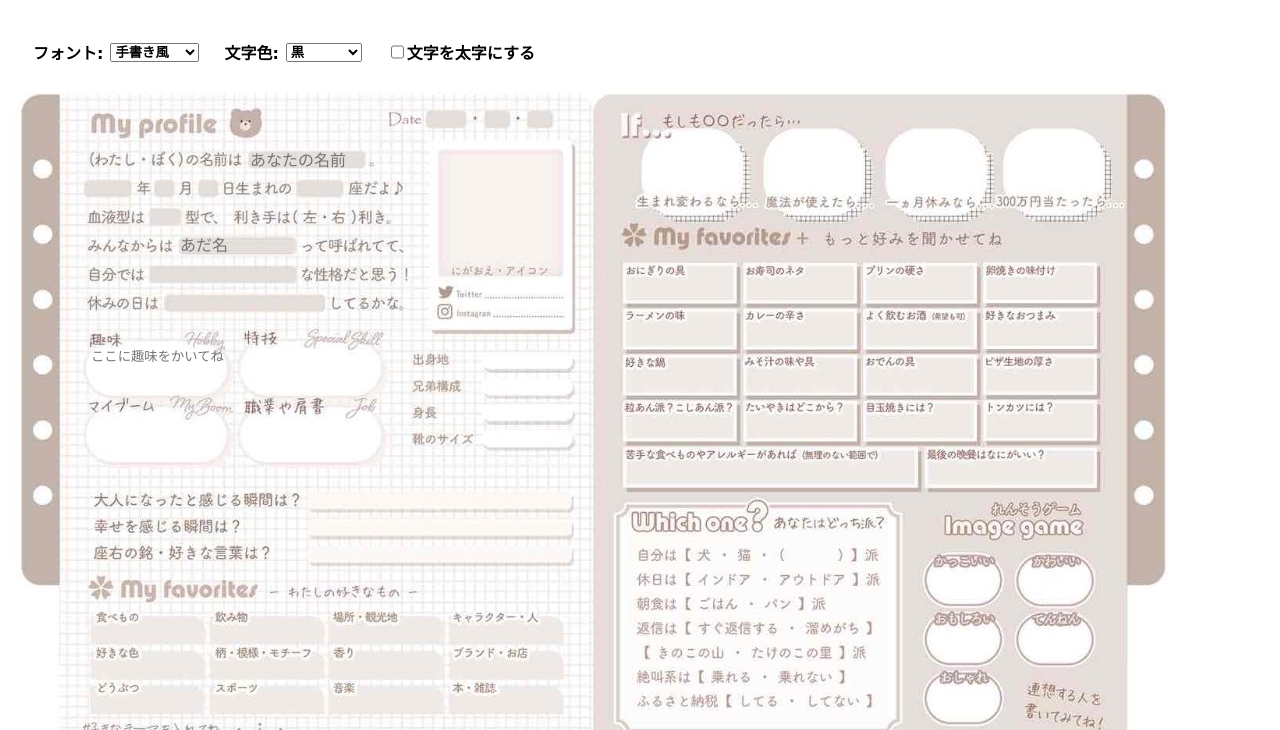
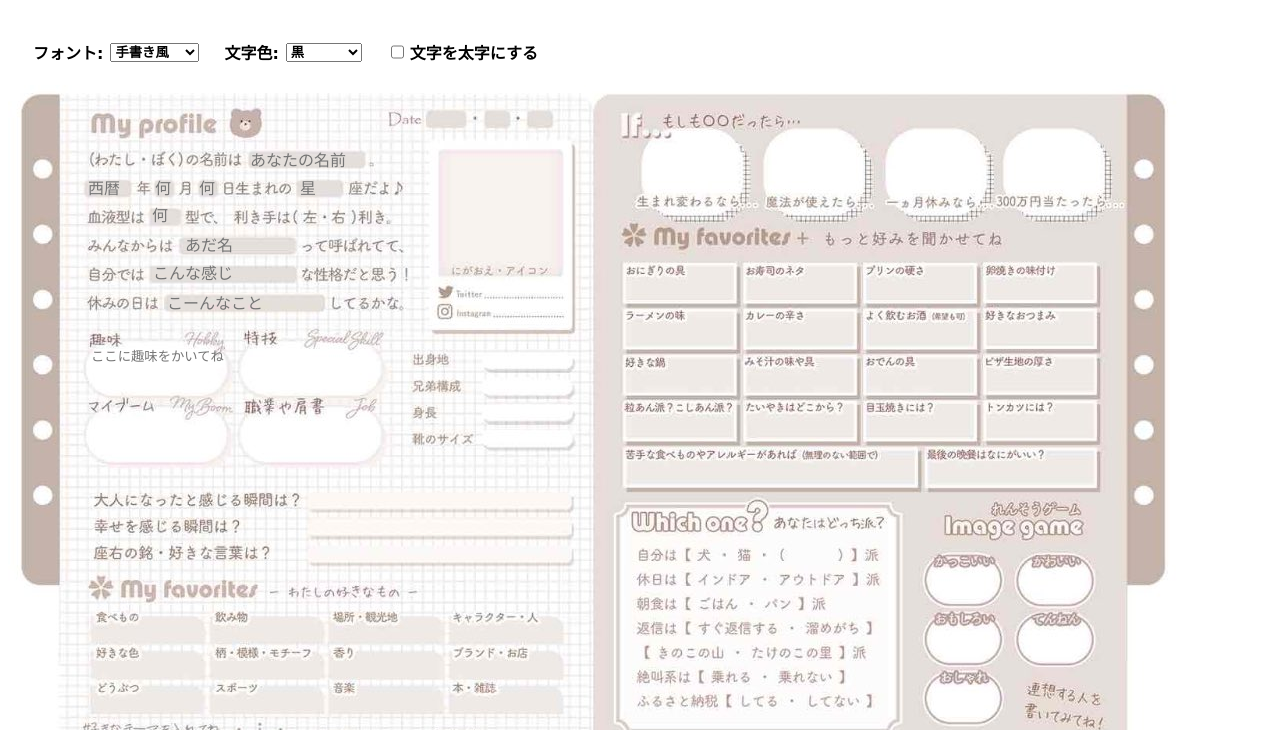
Before and after one commit to akaneotake/profile-note, a website: page index.html in a window 1280 px wide. Shown: the part 70-800 px from the top of the page. Drawn offline with nearby package versions, Linux system fonts and the light colour scheme; a web font is replaced by a local one.

Commit message:
Made label for checkbox of bold & add input in html & position: absolute for input and textarea

```diff
--- a/index.html
+++ b/index.html
@@ -81,9 +81,10 @@
         </select>
       </div>
 
-      <div class="typography-item">
-        <input id="bold" type="checkbox" name="bold" value="bold"><span style="font-weight: bold">文字を太字にする</span>
-      </div>
+      <label class="typography-item">
+        <input id="bold" type="checkbox" name="bold" value="bold">
+        <span>文字を太字にする</span>
+      </label>
 
     </div>
 
@@ -92,7 +93,16 @@
       <!-- ユーザー記述部分スタート -->
       <input id="username" type="text" name="username" placeholder="あなたの名前">
 
-      <input id="nickname" type="text" name="nickname" placeholder="あだ名">
+      <input id="birth-year" type="text" name="birth-year" placeholder="西暦">
+      <input id="birth-month" type="text" name="birth-month" placeholder="何">
+      <input id="birth-day" type="text" name="birth-day" placeholder="何">
+      <input id="constellation" type="text" name="constellation" placeholder=" 星">
+
+      <input id="blood-type" type="text" name="blood-type" placeholder=" 何">
+      <input id="nickname" type="text" name="nickname" placeholder=" あだ名">
+      <input id="character" type="text" name="character" placeholder=" こんな感じ">
+      <input id="day-off" type="text" name="day-off" placeholder=" こーんなこと">
+
 
 
 
@@ -106,7 +116,7 @@
     <!-- 画像ダウンロード -->
     <button id="preview-btn" class="btn" type="button">♡画像プレビューを読み込む♡</button>
 
-    <div>
+    <div class="center">
       <img src="" id="preview" alt="プロフィール帳のプレビュー" />
     </div>
 
--- a/style.css
+++ b/style.css
@@ -10,12 +10,17 @@ body {
   display: flex;
   align-items: center;
   margin-left: 25px;
+  font-weight: bold;
 }
 
 select {
   margin-left: 7px;
   font-family: 'Yomogi';
   font-weight: bold;
+}
+
+label span {
+  padding-left: 23px;
 }
 
 #image {
@@ -28,6 +33,7 @@ select {
 }
 
 input {
+  position: absolute;
   height: 18px;
   border: none;
   background-color: transparent;
@@ -36,6 +42,7 @@ input {
 }
 
 textarea {
+  position: absolute;
   resize: none;
   border: none;
   background-color: transparent;
@@ -46,17 +53,57 @@ textarea {
 
 /* 左上input */
 #username {
-  position: absolute;
   width: 120px;
   left: 240px;
   top: 65px;
 }
 
+#birth-year {
+  width: 45px;
+  left: 78px;
+  top: 93px;
+}
+
+#birth-month {
+  width: 20px;
+  left: 145px;
+  top: 93px;
+}
+
+#birth-day {
+  width: 20px;
+  left: 189px;
+  top: 93px;
+}
+
+#constellation {
+  width: 50px;
+  left: 285px;
+  top: 93px;
+}
+
+#blood-type {
+  width: 35px;
+  left: 137px;
+  top: 120px;
+}
+
 #nickname {
-  position: absolute;
   width: 120px;
   left: 170px;
   top: 150px;
+}
+
+#character {
+  width: 150px;
+  left: 138px;
+  top: 178px;
+}
+
+#day-off {
+  width: 165px;
+  left: 152px;
+  top: 208px;
 }
 
 /* 左上textarea */
@@ -66,10 +113,11 @@ textarea {
 }
 
 #hobby {
-  position: absolute;
   left: 75px;
   top: 263px;
 }
+
+
 
 .btn {
   display: block;
@@ -92,9 +140,15 @@ textarea {
   top: 4px;
 }
 
+.center {
+  text-align: center;
+}
+
 #preview {
   display: none;
-  text-align: center;
+  /* ここ追加して上手く動くかチェック */
+  margin: 0;
+  padding: 0;
 }
 
 
```
